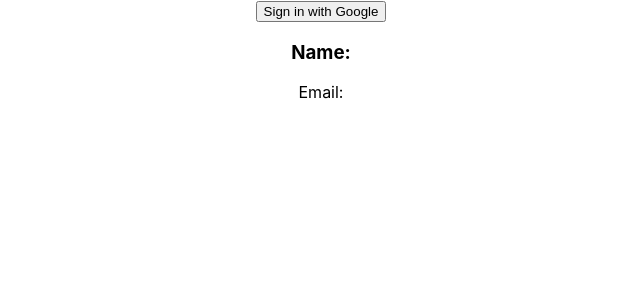
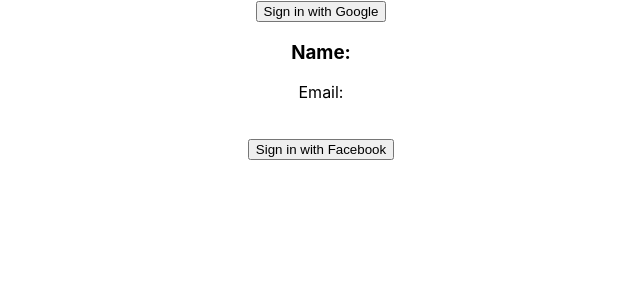
Before and after one commit to kafiabdullah/firebase-auth-recap, a React (Create React App) app: page / in a window 1280 px wide. Shown: the top 300 px of the page, without its empty margins (319-959 px from the left). Built offline with nearby package versions, Linux system fonts and the light colour scheme.

Commit message:
add facebook sign in method

```diff
--- a/src/App.js
+++ b/src/App.js
@@ -8,12 +8,14 @@
 
 function App() {
   const [user, setUser] = useState({});
-  var provider = new firebase.auth.GoogleAuthProvider();
+  var googleProvider = new firebase.auth.GoogleAuthProvider();
+  var fbProvider = new firebase.auth.FacebookAuthProvider();
+
 
 
   const handleSignInGoogle = () => {
     firebase.auth()
-      .signInWithPopup(provider)
+      .signInWithPopup(googleProvider)
       .then((result) => {
         /** @type {firebase.auth.OAuthCredential} */
         var credential = result.credential;
@@ -35,12 +37,41 @@
       });
   }
 
+  const handleSingInFb = () => {
+    firebase
+      .auth()
+      .signInWithPopup(fbProvider)
+      .then((result) => {
+        /** @type {firebase.auth.OAuthCredential} */
+        var credential = result.credential;
+
+        var user = result.user;
+
+        var accessToken = credential.accessToken;
+
+        // ...
+      })
+      .catch((error) => {
+        // Handle Errors here.
+        var errorCode = error.code;
+        var errorMessage = error.message;
+        var email = error.email;
+        var credential = error.credential;
+
+        // ...
+      });
+  }
+
   return (
     <div className="App">
       <button onClick={handleSignInGoogle}> Sign in with Google</button>
+      <br />
+
       <h3>Name: {user.displayName}</h3>
       <p>Email: {user.email}</p>
       <img src={user.photoURL} alt="" />
+      <br />
+      <button onClick={handleSingInFb}>Sign in with Facebook</button>
     </div>
   );
 }
```
